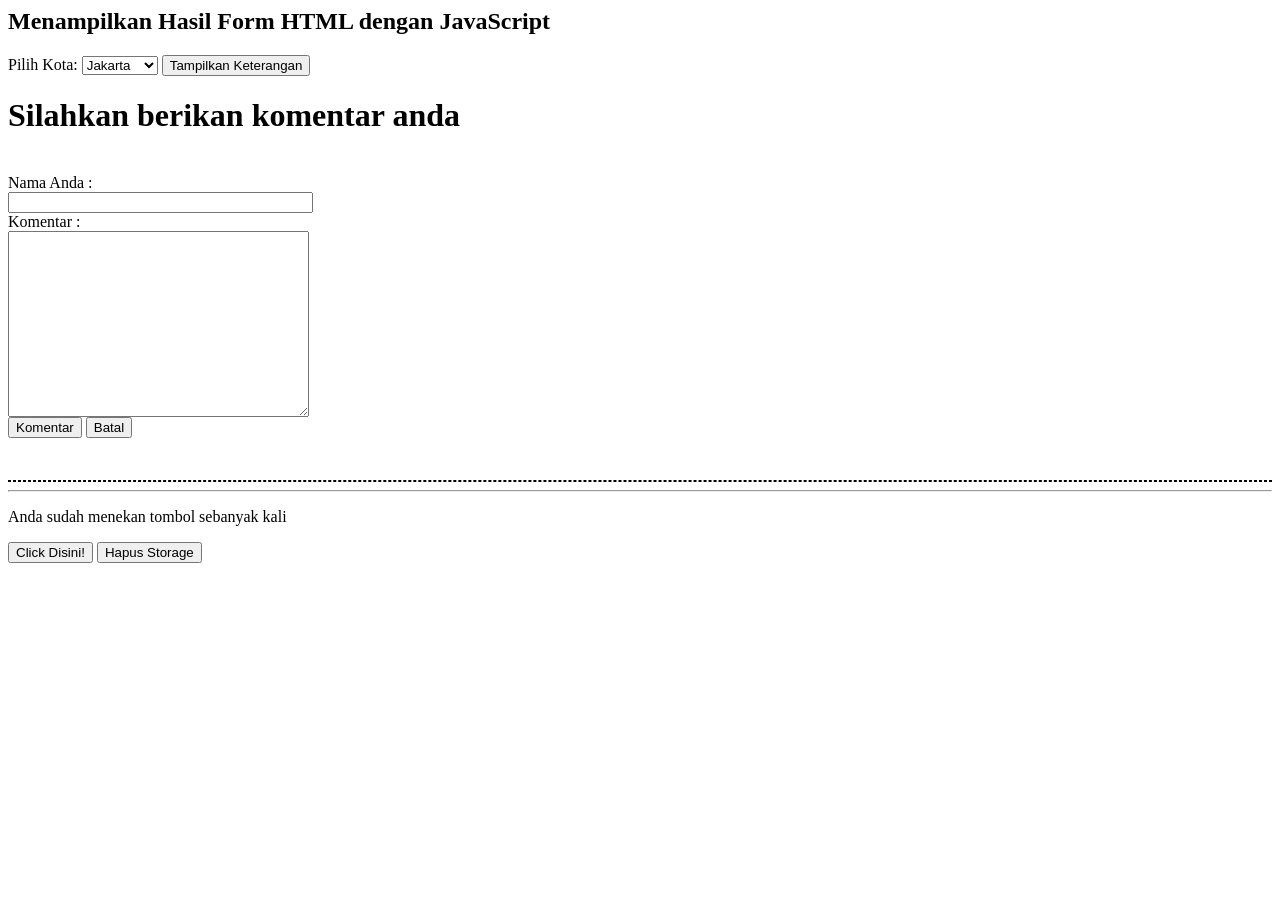
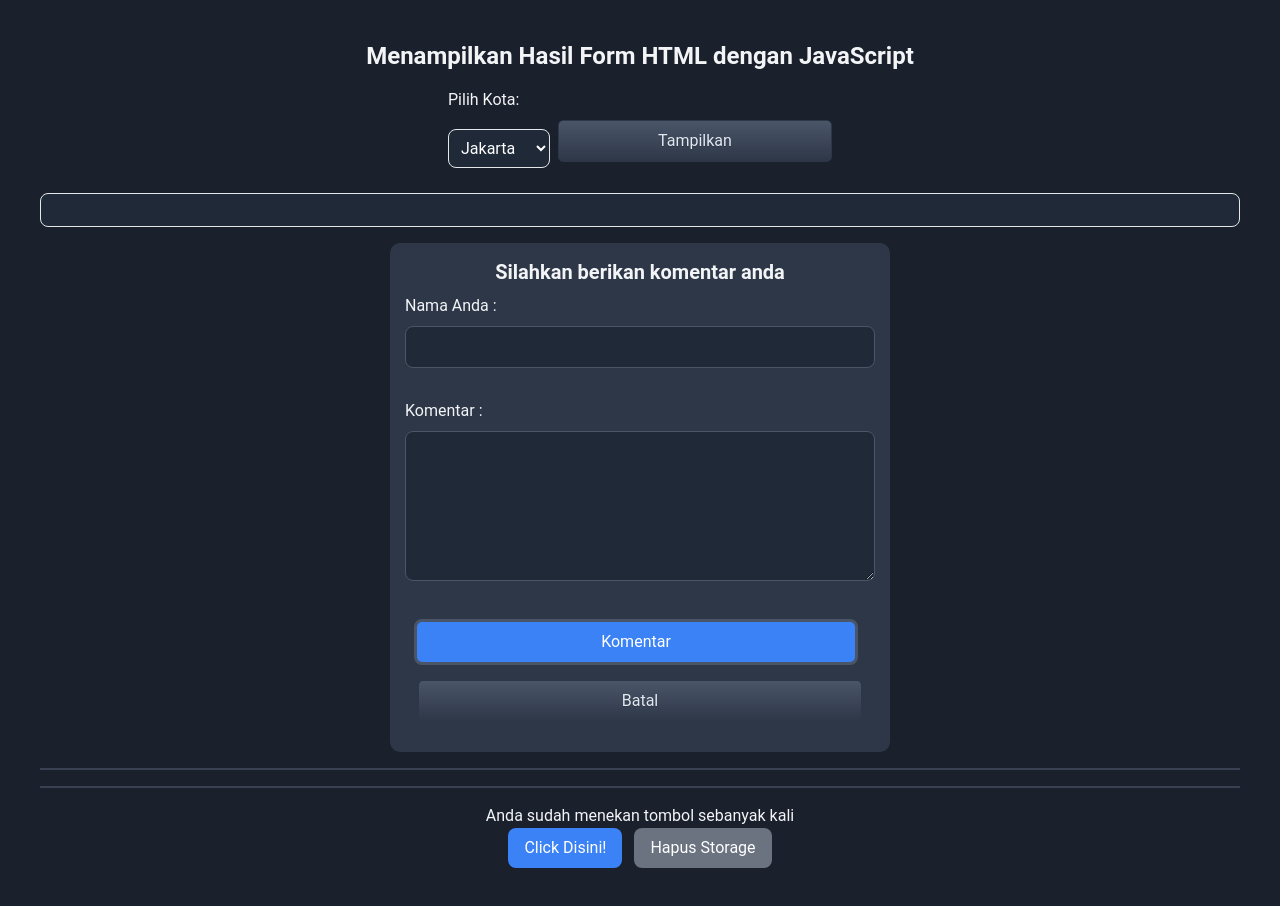
Before and after one commit to abdul-mujib/Contoh-Kolom-Komentar, a plain HTML site: page index.html in a window 1280 px wide. Before the commit the page ends 800 px from the top, so only its background shows below. Drawn offline with nearby package versions, Linux system fonts and the light colour scheme.

Commit message:
UI and Feature Enhance #Hacktoberfest

```diff
--- a/index.html
+++ b/index.html
@@ -1,60 +1,121 @@
-<html>
+<!DOCTYPE html>
+<html lang="en">
 <head>
 <meta charset="UTF-8">
+<meta name="viewport" content="width=device-width, initial-scale=1.0">
 <title>Tutorial Belajar JavaScript</title>
+<link href="https://cdnjs.cloudflare.com/ajax/libs/tailwindcss/2.2.16/tailwind.min.css" rel="stylesheet">
+<link rel="stylesheet" href="https://cdnjs.cloudflare.com/ajax/libs/aos/2.3.1/aos.css" integrity="sha512-7H86bHCND1+ZlgF4eQLjA9u0nKM8AevsdZS5F/CF5HMY8Bhp/EMTtBJaWBfJbjczbq4CCkFbH35y5zjDGL5Gww==" crossorigin="anonymous" referrerpolicy="no-referrer" />
+
+<style>
+  body {
+      background-color: #1a202c;
+      font-family: 'Roboto', sans-serif;
+      color: #e2e8f0;
+  }
+  #formKomentar {
+      border: 5px solid #2d3748;
+      width: 500px;
+      padding: 10px;
+      background-color: #2d3748;
+      margin: auto;
+      border-radius: 10px;
+  }
+  input, textarea {
+      padding: 10px;
+      border: 3px solid #4a5568;
+      border-radius: 5px;
+      margin-bottom: 15px;
+      width: calc(100% - 26px);
+      background-color: #2d3748;
+      color: #e2e8f0;
+  }
+  input:focus, textarea:focus {
+      border-color: #5e4f4f;
+      outline: none;
+  }
+  textarea {
+      width: calc(100% - 26px);
+      height: 150px;
+  }
+  input[type="submit"], input[type="reset"] {
+      cursor: pointer;
+      background: -webkit-linear-gradient(top, #4a5568, #2d3748);
+      background: -moz-linear-gradient(top, #4a5568, #2d3748);
+      background: -ms-linear-gradient(top, #4a5568, #2d3748);
+      background: -o-linear-gradient(top, #4a5568, #2d3748);
+      background: linear-gradient(top, #4a5568, #2d3748);
+      color: #e2e8f0;
+      text-shadow: 0px 1px 1px rgba(0,0,0,0.2);
+      border: 1px solid #2d3748;
+      border-radius: 5px;
+  }
+  input[type="submit"]:hover, input[type="reset"]:hover {
+      background: -webkit-linear-gradient(top, #2d3748, #4a5568);
+      background: -moz-linear-gradient(top, #2d3748, #4a5568);
+      background: -ms-linear-gradient(top, #2d3748, #4a5568);
+      background: -o-linear-gradient(top, #2d3748, #4a5568);
+      background: linear-gradient(top, #2d3748, #4a5568);
+      border: 1px solid #2d3748;
+  }
+</style>
+
+<script src="https://cdnjs.cloudflare.com/ajax/libs/aos/2.3.1/aos.js" integrity="sha512-NONf9fy1zhm+xA9BbE5yf5O06t1IT1IeFbMQN3l5sU+eX6xw3J7o8I0eOg1fM4M9mkN6aS2igX1bD3CcpkL58g==" crossorigin="anonymous" referrerpolicy="no-referrer"></script>
 
 <script>
 function tampilkan(){
-
     var nama_kota=document.getElementById("form1").select1.value;
     var p_kontainer=document.getElementById("container");
 
-  if (nama_kota=="jakarta")
-    {
+    if (nama_kota=="jakarta") {
         p_kontainer.innerHTML="Jakarta Ibu kota Republik Indonesia";
     }
-  else if (nama_kota=="bandung")
-    {
+    else if (nama_kota=="bandung") {
         p_kontainer.innerHTML="Bandung kota kembang";
     }
-  else if (nama_kota=="bogor")
-    {
+    else if (nama_kota=="bogor") {
         p_kontainer.innerHTML="Bogor kota hujan";
     }
 }
 </script>
 </head>
-<body>
-<h2>Menampilkan Hasil Form HTML dengan JavaScript</h2>
 
-<form id="form1" name="form1" onsubmit="return false">
-  <label for="select1">Pilih Kota: </label>
-  <select id="select1" name="select1">
+<body class="p-10 text-gray-100" onload="AOS.init();">
+<div class="container mx-auto">
+    <h2 class="text-2xl font-bold mb-4 text-center" data-aos="fade-down">Menampilkan Hasil Form HTML dengan JavaScript</h2>
+
+    <form id="form1" name="form1" onsubmit="return false" class="mb-4 mx-auto w-full max-w-sm" data-aos="fade-up" data-aos-delay="200">
+        <label for="select1" class="block mb-2">Pilih Kota: </label>
+        <div class="flex items-center mb-4">
+            <select id="select1" name="select1" class="flex-grow mr-2 border rounded-lg bg-gray-800 text-white p-2">
                 <option value="jakarta">Jakarta</option>
                 <option value="bandung">Bandung</option>
                 <option value="bogor">Bogor</option>
             </select>
-  <input type="submit" value="Tampilkan Keterangan" onclick="tampilkan()">
+            <input type="submit" value="Tampilkan" onclick="tampilkan()" class="bg-blue-500 text-white px-4 py-2 rounded-lg">
+        </div>
     </form>
 
-<p id="container"></p>
+    <p id="container" class="mb-4 p-4 border rounded-lg bg-gray-800 text-white text-center" data-aos="fade-up" data-aos-delay="400"></p>
 
-</body>
-</html>
+    <form id="formKomentar" class="mb-4 mx-auto" data-aos="fade-up" data-aos-delay="600">
+        <h1 class="text-xl font-bold mb-2 text-center">Silahkan berikan komentar anda</h1>
+        <div class="mb-4">
+            <label for="teks" class="block mb-2">Nama Anda :</label>
+            <input type="text" name="text" id="teks" class="w-full p-2 border rounded-lg bg-gray-800 text-white">
+        </div>
+        <div class="mb-4">
+            <label for="kepala" class="block mb-2">Komentar :</label>
+            <textarea rows="12" name="b" id="kepala" class="w-full p-2 border rounded-lg bg-gray-800 text-white"></textarea>
+        </div>
+        <div class="text-center">
+            <input type="button" onclick="kirim()" value="Komentar" class="bg-blue-500 text-white px-4 py-2 rounded-lg mr-2">
+            <input name="Clear" type="reset" value="Batal" class="bg-gray-500 text-white px-4 py-2 rounded-lg">
+        </div>
+    </form>
 
-
-
-<form>
-    <h1>Silahkan berikan komentar anda</h1><br>
-    Nama Anda :<br>
-    <input type=text name="text" id="teks" size="35"><br>
-    Komentar :</br>
-    <textarea rows="12" name="b" id="kepala" cols="35" wrap="virtual"></textarea><br>
-    <input type="button" onclick="kirim()" value="Komentar">
-    <input name="Clear" type="reset" value="Batal">
-    </form><br>
-    <hr style="border: 1px dashed black;"></hr>
-    <hr></hr>
+    <hr class="border border-gray-700 my-4" data-aos="fade-up" data-aos-delay="800">
+    <hr class="border border-gray-700 my-4" data-aos="fade-up" data-aos-delay="800">
 
     <script type="text/javascript" id="abc">
         function kirim() {
@@ -64,22 +125,20 @@ function tampilkan(){
             document.write(a + "<br>" + "<br>");
             document.write(b + "<br>");
             document.write(c);
-
         }
     </script>
 
-
-<p>Anda sudah menekan tombol sebanyak <span id="count"></span> kali</p>
-   <button id="button">Click Disini!</button>
-   <button id="clear">Hapus Storage</button>
+    <div class="text-center mb-4" data-aos="fade-up" data-aos-delay="1000">
+        <p>Anda sudah menekan tombol sebanyak <span id="count" class="font-bold"></span> kali</p>
+        <button id="button" class="bg-blue-500 text-white px-4 py-2 rounded-lg mr-2">Click Disini!</button>
+        <button id="clear" class="bg-gray-500 text-white px-4 py-2 rounded-lg">Hapus Storage</button>
+    </div>
 
     <script>
         const cacheKey = "NUMBER";
         if (typeof(Storage) !== "undefined") {
 
-           // pengecekkan apakah data sessionStorage dengan key NUMBER tersedia atau belum
             if (localStorage.getItem(cacheKey) === "undefined") {
-               // Jika belum maka akan atur dengan nilai awal yakni 0
                 localStorage.setItem(cacheKey, 0);
             }
 
@@ -99,5 +158,7 @@ function tampilkan(){
         } else {
             alert("Browser tidak mendukung Web Storage")
         }
-
     </script>
+</div>
+</body>
+</html>
```
Lines whose indentation alone changed are shown as unchanged.
